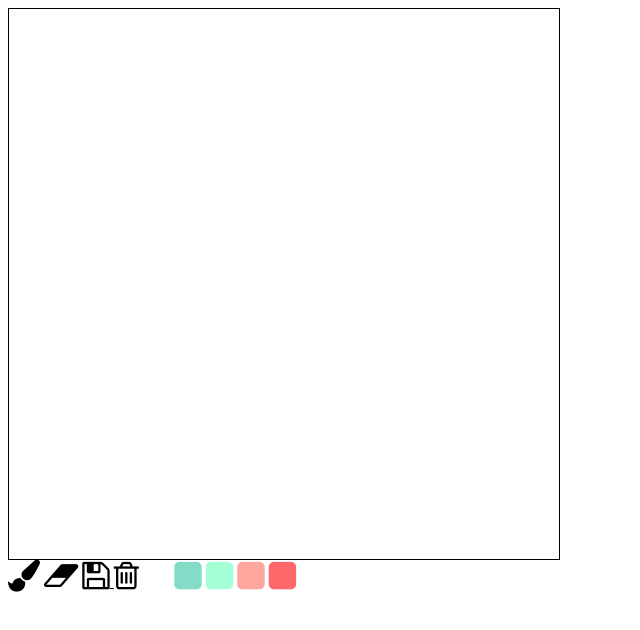
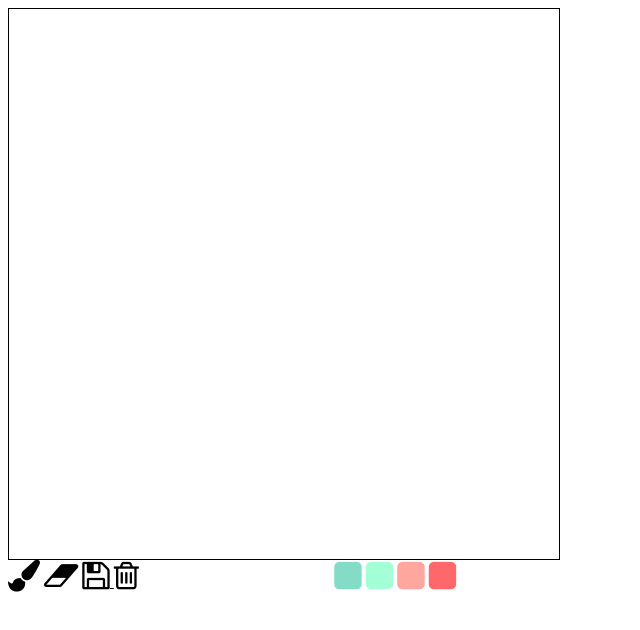
Before and after one commit to luongs/canvas-palette, a plain HTML site: page index.html in a window 1280 px wide. Shown: the whole page, without its empty margins (0-640 px from the left). Drawn offline with Linux system fonts and the light colour scheme.

```diff
--- a/style.css
+++ b/style.css
@@ -11,6 +11,9 @@
   color: black;
 }
 
+.palette span{
+  margin-left: 10em;
+}
 canvas:active {
   cursor: default;
 }
```
